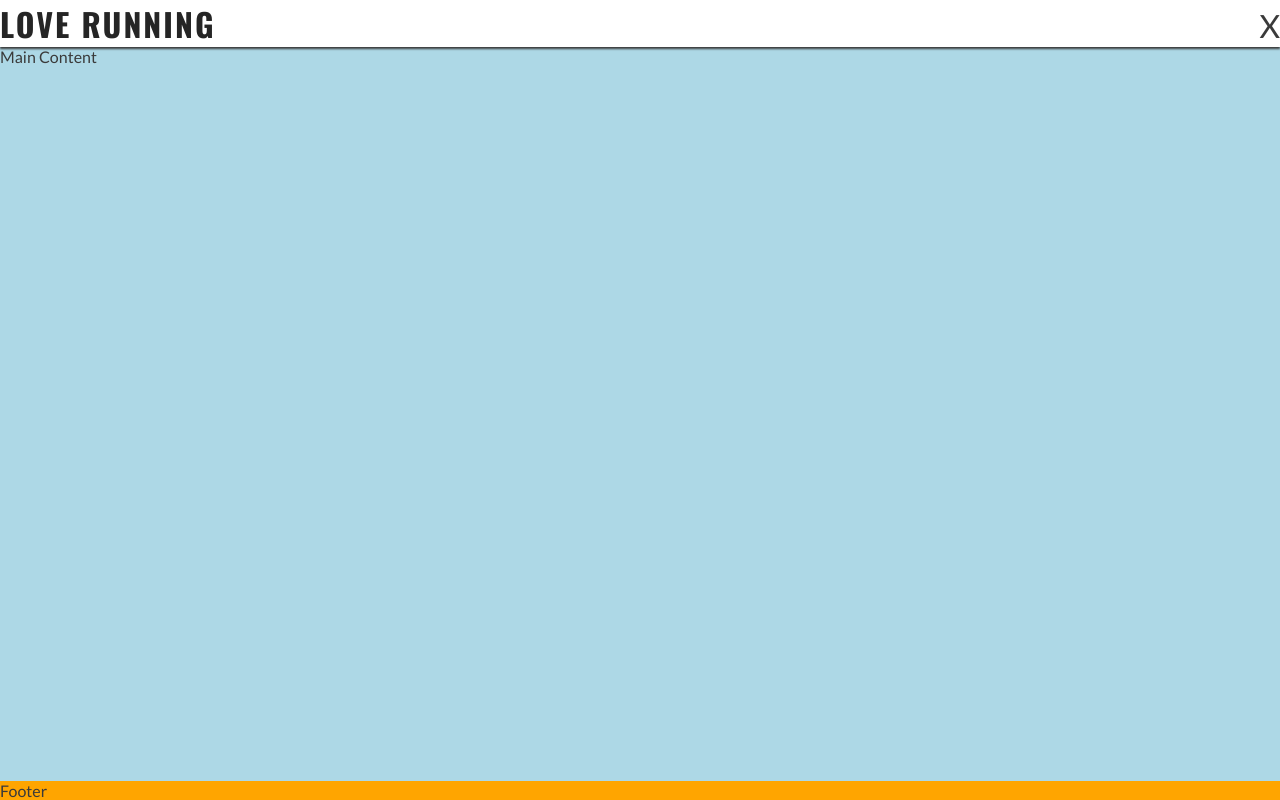
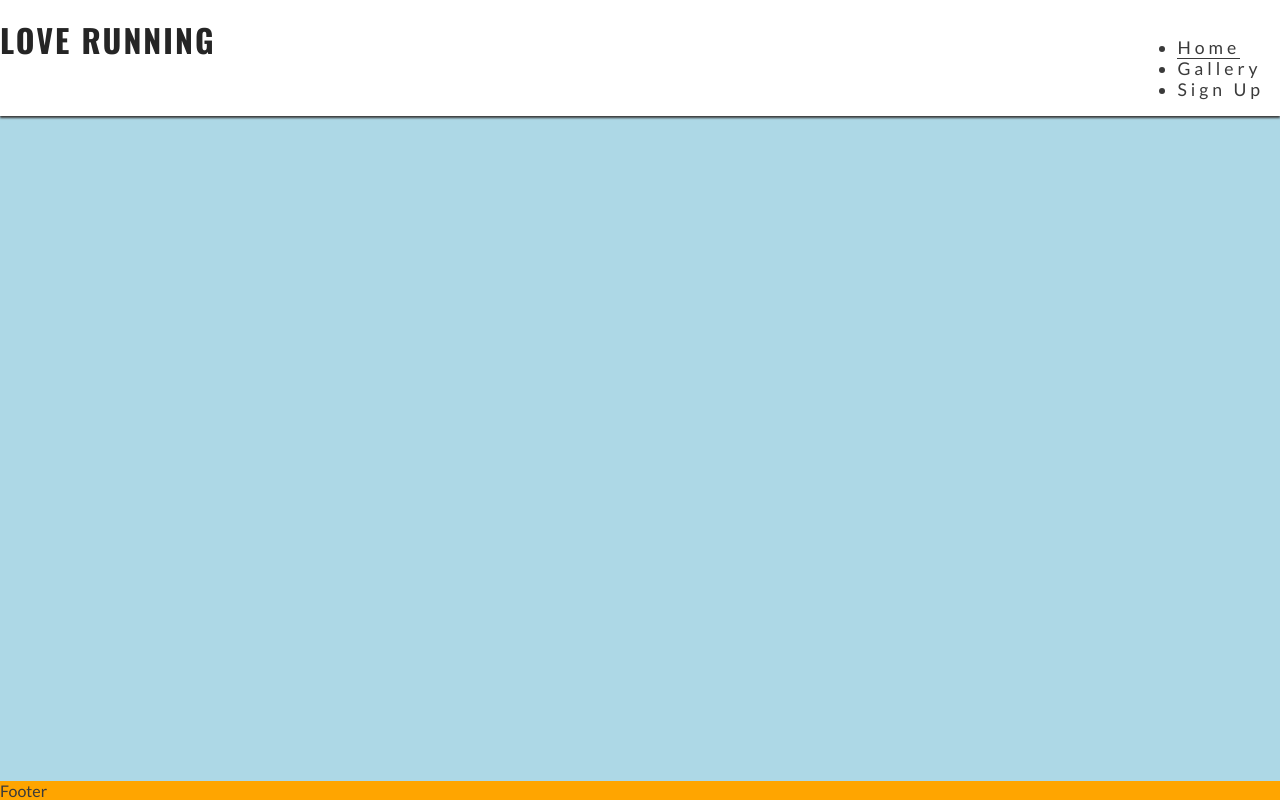
Before and after one commit to veronicauwasi867/love-running, a plain HTML site: page index.html in a window 1280 px wide. Drawn offline with nearby package versions, Linux system fonts and the light colour scheme.

Commit message:
display navbar items, hide toggle label

```diff
--- a/assets/css/style.css
+++ b/assets/css/style.css
@@ -21,7 +21,7 @@ body {
 /* Header */
 header {
     background-color:#ffffff;
-    padding: 0 0;
+    padding: 1rem 0;
     position: fixed;
     z-index: 99;
     width: 100%;
@@ -87,3 +87,26 @@ main {
 footer {
     background-color: orange;
 }
+
+/* Media query: tablets and larger (768px and up) */
+@media screen and (min-width: 768px) {
+    /* Header */
+    nav {
+        display: block;
+        position: relative;
+        box-shadow: none;
+        width: fit-content;
+        padding-right: 1rem;
+        }
+
+        #menu {
+            display:flex;
+        }
+
+        #menu > li {
+            padding-left: 1rem;
+        }
+        .nav-toggle-label {
+            display: none;
+        }
+    }
```
